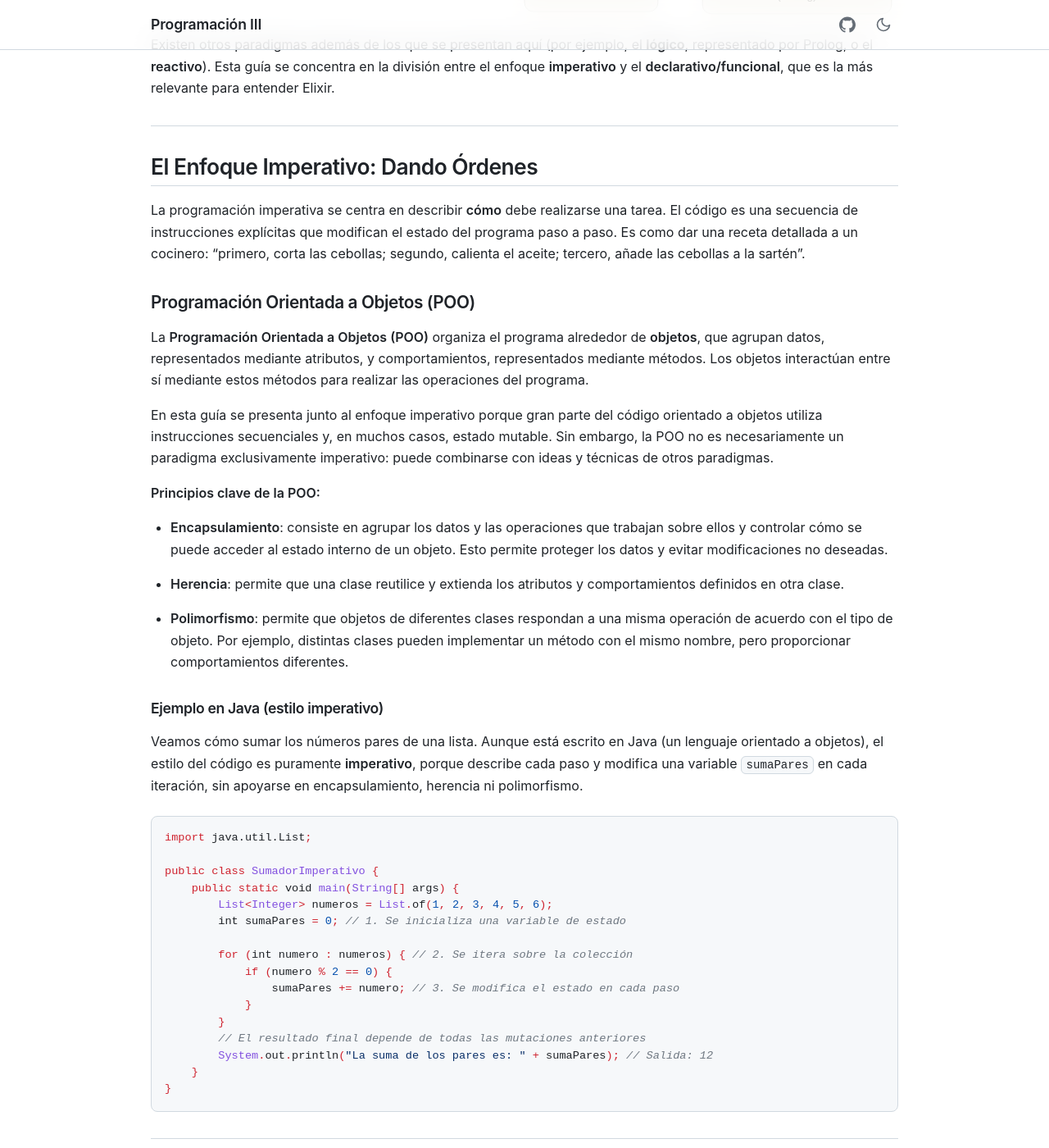
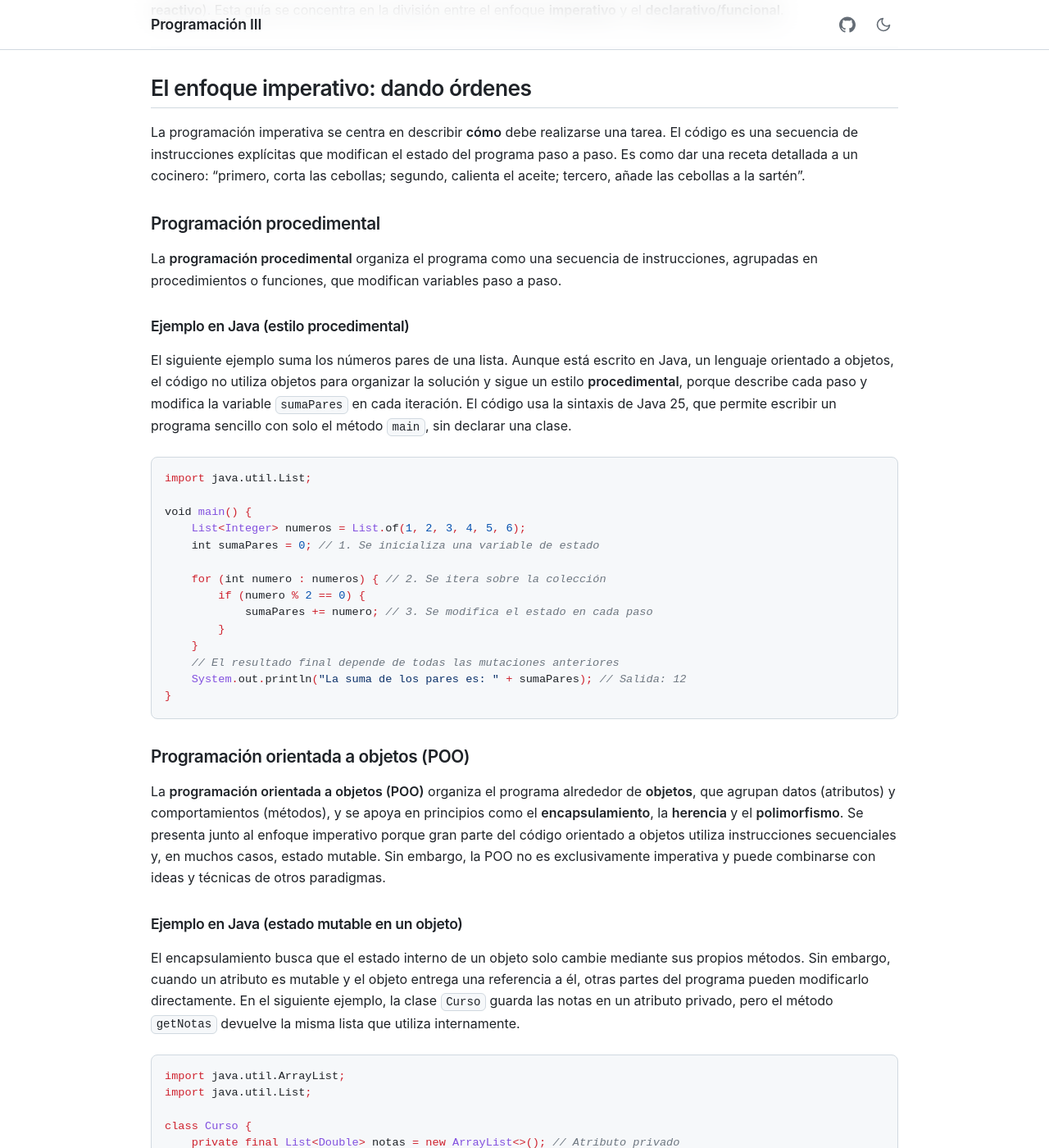
Before and after one commit to caflorezvi/guias-programacion3, a Jekyll site: the page built from docs/01.paradigmas-programacion.md, in a window 1280 px wide and 1400 px high, scrolled down 1318 px. Shown: the whole window at 82% size. Built offline with Jekyll 4.4.1, drawn with Linux system fonts in a browser that asks for light colours; our own code applies the rules of GitHub Pages for plain Markdown files; some of the changed text lies outside the part shown.

Commit message:
Actualización de las guías 01, 02 y 03

````diff
--- a/docs/01.paradigmas-programacion.md
+++ b/docs/01.paradigmas-programacion.md
@@ -10,75 +10,101 @@
 
 Un mismo problema puede resolverse de diferentes maneras según el paradigma utilizado. Por ejemplo, para sumar los números pares de una lista, una solución puede indicar paso a paso cómo recorrerla, identificar los números pares y acumular su suma. Otra puede centrarse en expresar qué elementos se deben seleccionar y qué operación se debe realizar sobre ellos, sin describir explícitamente cada paso del recorrido.
 
-Estas diferencias permiten introducir los **paradigmas imperativo y funcional**, que se compararán en esta guía mediante ejemplos en Java y Elixir.
-
 Un mismo lenguaje puede **admitir varios paradigmas**. Java, por ejemplo, permite utilizar un enfoque imperativo y también incorpora características de programación funcional. Por tanto, el paradigma no depende exclusivamente del lenguaje, sino también de la forma en que se plantea y expresa la solución.
 
 
-## Principales Paradigmas de Programación
+## Principales paradigmas de programación
 
 El siguiente diagrama resume los principales paradigmas de programación y sus características:
 
 ![Diagrama de Paradigmas de Programación](res/paradigmas_programacion.svg)
 
-Existen otros paradigmas además de los que se presentan aquí (por ejemplo, el **lógico**, representado por Prolog, o el **reactivo**). Esta guía se concentra en la división entre el enfoque **imperativo** y el **declarativo/funcional**, que es la más relevante para entender Elixir.
+Existen otros paradigmas además de los que se presentan aquí (por ejemplo, el **lógico**, representado por Prolog, o el **reactivo**). Esta guía se concentra en la división entre el enfoque **imperativo** y el **declarativo/funcional**.
 
 ---
 
-## El Enfoque Imperativo: Dando Órdenes
+## El enfoque imperativo: dando órdenes
 
 La programación imperativa se centra en describir **cómo** debe realizarse una tarea. El código es una secuencia de instrucciones explícitas que modifican el estado del programa paso a paso. Es como dar una receta detallada a un cocinero: "primero, corta las cebollas; segundo, calienta el aceite; tercero, añade las cebollas a la sartén".
 
-### Programación Orientada a Objetos (POO)
+### Programación procedimental
 
-La **Programación Orientada a Objetos (POO)** organiza el programa alrededor de **objetos**, que agrupan datos, representados mediante atributos, y comportamientos, representados mediante métodos. Los objetos interactúan entre sí mediante estos métodos para realizar las operaciones del programa.
+La **programación procedimental** organiza el programa como una secuencia de instrucciones, agrupadas en procedimientos o funciones, que modifican variables paso a paso.
 
-En esta guía se presenta junto al enfoque imperativo porque gran parte del código orientado a objetos utiliza instrucciones secuenciales y, en muchos casos, estado mutable. Sin embargo, la POO no es necesariamente un paradigma exclusivamente imperativo: puede combinarse con ideas y técnicas de otros paradigmas.
+#### Ejemplo en Java (estilo procedimental)
 
-**Principios clave de la POO:**
-
-* **Encapsulamiento**: consiste en agrupar los datos y las operaciones que trabajan sobre ellos y controlar cómo se puede acceder al estado interno de un objeto. Esto permite proteger los datos y evitar modificaciones no deseadas.
-
-* **Herencia**: permite que una clase reutilice y extienda los atributos y comportamientos definidos en otra clase.
-
-* **Polimorfismo**: permite que objetos de diferentes clases respondan a una misma operación de acuerdo con el tipo de objeto. Por ejemplo, distintas clases pueden implementar un método con el mismo nombre, pero proporcionar comportamientos diferentes.
-
-#### Ejemplo en Java (estilo imperativo)
-
-Veamos cómo sumar los números pares de una lista. Aunque está escrito en Java (un lenguaje orientado a objetos), el estilo del código es puramente **imperativo**, porque describe cada paso y modifica una variable `sumaPares` en cada iteración, sin apoyarse en encapsulamiento, herencia ni polimorfismo.
+El siguiente ejemplo suma los números pares de una lista. Aunque está escrito en Java, un lenguaje orientado a objetos, el código no utiliza objetos para organizar la solución y sigue un estilo **procedimental**, porque describe cada paso y modifica la variable `sumaPares` en cada iteración. El código usa la sintaxis de Java 25, que permite escribir un programa sencillo con solo el método `main`, sin declarar una clase.
 
 ```java
 import java.util.List;
 
-public class SumadorImperativo {
+void main() {
+    List<Integer> numeros = List.of(1, 2, 3, 4, 5, 6);
+    int sumaPares = 0; // 1. Se inicializa una variable de estado
+
+    for (int numero : numeros) { // 2. Se itera sobre la colección
+        if (numero % 2 == 0) {
+            sumaPares += numero; // 3. Se modifica el estado en cada paso
+        }
+    }
+    // El resultado final depende de todas las mutaciones anteriores
+    System.out.println("La suma de los pares es: " + sumaPares); // Salida: 12
+}
+```
+
+### Programación orientada a objetos (POO)
+
+La **programación orientada a objetos (POO)** organiza el programa alrededor de **objetos**, que agrupan datos (atributos) y comportamientos (métodos), y se apoya en principios como el **encapsulamiento**, la **herencia** y el **polimorfismo**. Se presenta junto al enfoque imperativo porque gran parte del código orientado a objetos utiliza instrucciones secuenciales y, en muchos casos, estado mutable. Sin embargo, la POO no es exclusivamente imperativa y puede combinarse con ideas y técnicas de otros paradigmas.
+
+#### Ejemplo en Java (estado mutable en un objeto)
+
+El encapsulamiento busca que el estado interno de un objeto solo cambie mediante sus propios métodos. Sin embargo, cuando un atributo es mutable y el objeto entrega una referencia a él, otras partes del programa pueden modificarlo directamente. En el siguiente ejemplo, la clase `Curso` guarda las notas en un atributo privado, pero el método `getNotas` devuelve la misma lista que utiliza internamente.
+
+```java
+import java.util.ArrayList;
+import java.util.List;
+
+class Curso {
+    private final List<Double> notas = new ArrayList<>(); // Atributo privado
+
+    public void agregarNota(double nota) {
+        notas.add(nota);
+    }
+
+    public List<Double> getNotas() {
+        return notas; // Devuelve la misma lista, no una copia
+    }
+}
+
+public class Main {
     public static void main(String[] args) {
-        List<Integer> numeros = List.of(1, 2, 3, 4, 5, 6);
-        int sumaPares = 0; // 1. Se inicializa una variable de estado
+        Curso curso = new Curso();
+        curso.agregarNota(4.5);
+        curso.agregarNota(2.0);
 
-        for (int numero : numeros) { // 2. Se itera sobre la colección
-            if (numero % 2 == 0) {
-                sumaPares += numero; // 3. Se modifica el estado en cada paso
-            }
-        }
-        // El resultado final depende de todas las mutaciones anteriores
-        System.out.println("La suma de los pares es: " + sumaPares); // Salida: 12
+        List<Double> notas = curso.getNotas();
+        notas.clear(); // Se modifica el estado interno del objeto desde fuera de la clase
+
+        System.out.println(curso.getNotas()); // Salida: []
     }
 }
 ```
 
+La llamada a `clear` también vacía las notas del objeto `curso`, porque la variable `notas` y el atributo del objeto hacen referencia a la misma lista en memoria. Este tipo de errores es difícil de rastrear, ya que la modificación ocurre lejos de la clase que define el estado.
+
 ---
 
-## El Enfoque Declarativo: Describiendo el Resultado
+## El enfoque declarativo: describiendo el resultado
 
 La programación declarativa se centra en describir **qué** se quiere lograr, sin detallar los pasos para conseguirlo. La lógica del "cómo" se abstrae. Siguiendo la analogía, sería como pedirle a un chef "un plato de pasta con salsa de tomate", sin especificarle cómo cortar los tomates o hervir la pasta.
 
-### Programación Funcional (FP)
+### Programación funcional (FP)
 
-La Programación Funcional es el principal paradigma declarativo que estudiaremos. Trata la computación como la evaluación de funciones matemáticas, y evita las variables que cambian de valor durante la ejecución. Se apoya en principios como la **inmutabilidad** (los datos no se modifican una vez creados) y las **funciones puras** (el resultado depende solo de los argumentos).
+La programación funcional es el principal paradigma declarativo. Trata la computación como la evaluación de funciones matemáticas y se apoya en principios como la **inmutabilidad** (los datos no se modifican una vez creados) y las **funciones puras** (el resultado depende solo de los argumentos).
 
-#### Ejemplo en Java (Funcional)
+#### Ejemplo en Java (estilo funcional)
 
-Lenguajes como Java, aunque principalmente orientados a objetos, han incorporado características funcionales. Veamos cómo se resolvería el mismo problema de sumar los pares utilizando la API de Streams de Java, que permite un estilo más declarativo.
+El siguiente ejemplo resuelve el mismo problema de sumar los pares utilizando la API de Streams de Java, que permite un estilo más declarativo.
 
 ```java
 import java.util.List;
@@ -88,32 +114,44 @@
         List<Integer> numeros = List.of(1, 2, 3, 4, 5, 6);
 
         int sumaPares = numeros.stream()  // 1. Convierte la lista en un stream de datos
-                               .filter(n -> n % 2 == 0) // 2. Describe que queremos solo los pares
+                               .filter(n -> n % 2 == 0) // 2. Selecciona solo los pares
                                .mapToInt(Integer::intValue) // 3. Convierte a un stream de enteros primitivos
-                               .sum(); // 4. Describe que queremos la suma
+                               .sum(); // 4. Suma los valores restantes
 
         System.out.println("La suma de los pares es: " + sumaPares); // Salida: 12
     }
 }
 ```
-Este código es declarativo, porque no decimos "crea un acumulador, itera, comprueba, suma..." sino que declaramos una secuencia de transformaciones sobre los datos, primero `filtrar` y luego `sumar`. El recorrido de la lista y la variable que acumula la suma quedan dentro de la API de Streams, y el programador no los escribe.
+Este código es declarativo, porque no se indica "crea un acumulador, itera, comprueba, suma..." sino que se declara una secuencia de transformaciones sobre los datos, primero filtrar los pares (`filter`) y luego sumarlos (`sum`). El recorrido de la lista y la variable que acumula la suma quedan dentro de la API de Streams, y el programador no los escribe.
 
-## Comparación de Enfoques
+Como esta solución no modifica variables durante el recorrido, la misma operación puede ejecutarse en paralelo reemplazando `stream()` por `parallelStream()`, sin alterar el resultado. En la versión imperativa, en cambio, si varios hilos actualizaran al mismo tiempo la variable `sumaPares`, el resultado podría ser incorrecto a menos que se sincronice el acceso a ella. Esta relación entre inmutabilidad y concurrencia es una de las principales ventajas del paradigma funcional.
 
-La siguiente tabla resume las diferencias entre la Programación Imperativa/POO y la Programación Funcional:
+---
 
-| Característica                     | Programación Imperativa / POO                                                      | Programación Funcional                                                                        |
-| ---------------------------------- | ---------------------------------------------------------------------------------- | --------------------------------------------------------------------------------------------- |
-| **Enfoque principal**              | Describe **cómo** hacer las cosas.                                                 | Describe **qué** se quiere lograr.                                                            |
-| **Estado**                         | El estado puede ser mutable y compartido.                                          | Se favorece la inmutabilidad y la creación de nuevos datos.                                   |
-| **Flujo de datos**                 | El control de flujo es explícito mediante bucles, condicionales y asignaciones.    | El procesamiento de datos se expresa mediante funciones y su composición.                     |
-| **Conceptos clave**                | Objetos, métodos, herencia, encapsulamiento y estado mutable.                      | Funciones puras, inmutabilidad, composición y recursividad.                                   |
-| **Forma de abordar los problemas** | Se descompone el problema en una secuencia de operaciones que modifican el estado. | Se descompone el problema en transformaciones que reciben datos y producen nuevos resultados. |
+## Lenguajes multiparadigma
 
+Aunque muchos lenguajes modernos son **multiparadigma**, suelen tener un paradigma dominante que influye en su diseño y ecosistema. Java y C# tienen su raíz en la POO, mientras que lenguajes como Haskell, Erlang, Elixir o Clojure se diseñaron desde el principio como lenguajes funcionales.
 
-## Lenguajes Multi-Paradigma
+---
 
-Aunque muchos lenguajes modernos son **multi-paradigma** (permiten escribir código en distintos estilos), suelen tener un paradigma dominante que influye en su diseño y ecosistema. Java y C# tienen su raíz en la POO, mientras que lenguajes como Elixir y Haskell se diseñaron desde el principio como lenguajes funcionales.
+## ¿Por qué Elixir?
+
+Java incorpora características funcionales, como las expresiones lambda y la API de Streams, pero no obliga a utilizarlas, ya que sus variables y la mayoría de sus colecciones son mutables por defecto. En un lenguaje diseñado como funcional, la inmutabilidad y la composición de funciones son la forma habitual de programar, y lo aprendido puede aplicarse después en lenguajes multiparadigma como Java.
+
+Por eso se utilizará **Elixir**, un lenguaje funcional moderno con una sintaxis clara, un modelo de concurrencia basado en procesos ligeros y mecanismos de tolerancia a fallos que permiten construir sistemas confiables y escalables.
+
+### De Java a Elixir
+
+Pasar de Java a Elixir implica reemplazar varias construcciones habituales de la POO por otras propias del paradigma funcional. La siguiente tabla resume las correspondencias principales a nivel conceptual:
+
+| En Java                                             | En Elixir                                                                       |
+| :-------------------------------------------------- | :------------------------------------------------------------------------------ |
+| Clases que agrupan atributos y métodos.             | Módulos que agrupan funciones. Los datos se manejan por separado.               |
+| Objetos cuyo estado cambia mediante sus métodos.    | Datos inmutables. Cada operación produce un nuevo dato en lugar de modificarlo. |
+| Ciclos `for` y `while` con variables que cambian.   | Recursión y funciones que operan sobre colecciones.                             |
+| Excepciones y `null` para representar errores.      | Se prefieren valores de retorno que indican si la operación tuvo éxito o falló. |
+| Hilos que comparten memoria.                        | Procesos aislados que se comunican mediante el envío de mensajes.               |
+| Tipado estático, verificado durante la compilación. | Tipado dinámico, verificado durante la ejecución.                               |
 
 ---
 
@@ -133,7 +171,10 @@
 | ¿Qué pasos podrían ejecutarse en paralelo sin romper el resultado?          |                    |                               |
 | Si el resultado sale mal, ¿qué tendría que revisar para encontrar el error? |                    |                               |
 
-Por último, si dos personas ejecutaran su solución al mismo tiempo sobre la misma lista, ¿cuál de los dos enfoques daría problemas y por qué?
+Responda además las siguientes preguntas:
+
+- ¿Qué ocurre en cada solución si ninguna nota es aprobatoria?
+- Suponga que, mientras se calcula el promedio, otra parte del programa agrega o elimina notas de la misma lista, como en el ejemplo de la clase `Curso`. ¿Qué podría ocurrir con el resultado? ¿Cambiaría algo si la lista no pudiera modificarse después de creada?
 
 ### Preparación
 
````
Also changed, not shown: other parts of docs/01.paradigmas-programacion.md (+1 -1 lines), docs/02.introduccion-elixir.md (+44 -49 lines), docs/03.programacion-funcional.md (+68 -58 lines).
